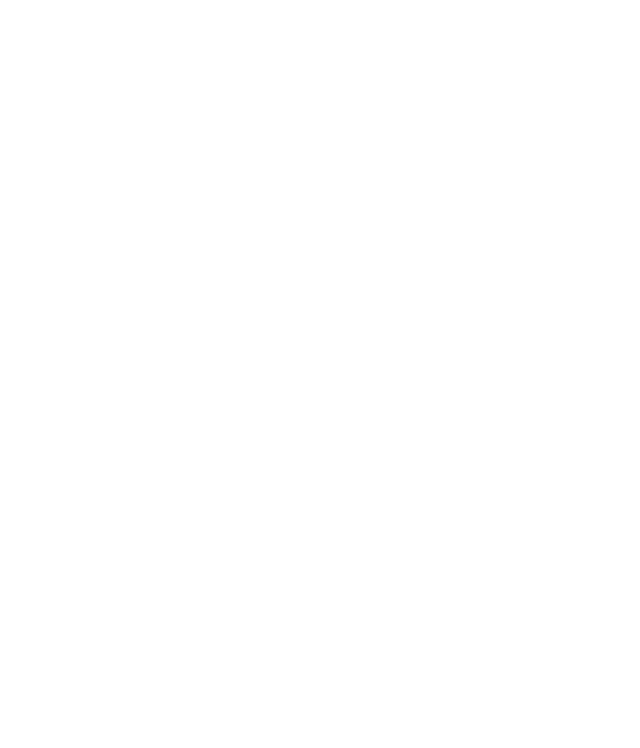
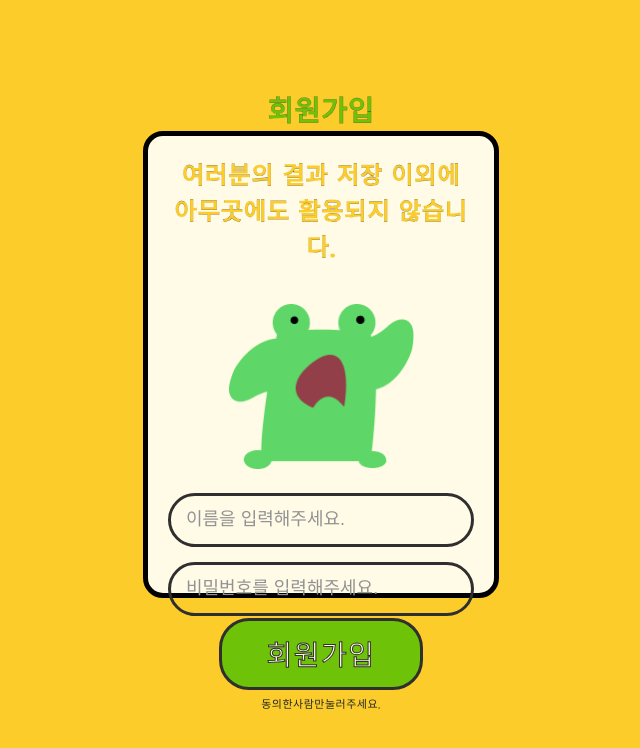
Before and after one commit to on22y/Chaltteok, a React (Create React App) app in the folder frontend/: page /process/signup in a window 1280 px wide. Before the commit this address had no page. Shown: the top 748 px of the page, without its empty margins (319-959 px from the left). Built offline with nearby package versions, Linux system fonts and the light colour scheme.

Commit message:
API path 수정

```diff
--- a/frontend/src/App.js
+++ b/frontend/src/App.js
@@ -11,8 +11,8 @@
       <Router>
         <Routes>
           <Route path="/" element={<Home />} />
-          <Route path="/signup" element={<Signup />} />
-          <Route path="/login" element={<Login />} />
+          <Route path="/process/signup" element={<Signup />} />
+          <Route path="/process/login" element={<Login />} />
         </Routes>
       </Router>
     </div>
--- a/frontend/src/pages/Home.js
+++ b/frontend/src/pages/Home.js
@@ -12,7 +12,7 @@
   const navigate = useNavigate();
 
   const handleLogin = () => {
-    navigate('/login');
+    navigate('/process/login');
   };
 
   const handleTest = () => {
--- a/frontend/src/pages/Login.js
+++ b/frontend/src/pages/Login.js
@@ -18,7 +18,7 @@
 
     if (name && password) {
       try {
-        const response = await axios.post('/login/process', { name, password });
+        const response = await axios.post('/process/login', { name, password });
         const data = response.data;
 
         if (data.success) {
--- a/frontend/src/pages/Signup.js
+++ b/frontend/src/pages/Signup.js
@@ -25,12 +25,12 @@
 
       try {
         // 서버로 회원가입 요청을 보냄
-        const response = await axios.post('/login/process/signup', signupData);
+        const response = await axios.post('/process/signup', signupData);
         const result = response.data;
 
         if (result.success) {
           alert('회원가입 성공!');
-          navigate('/login');
+          navigate('/process/login');
         } else {
           alert(result.message);
         }
```
